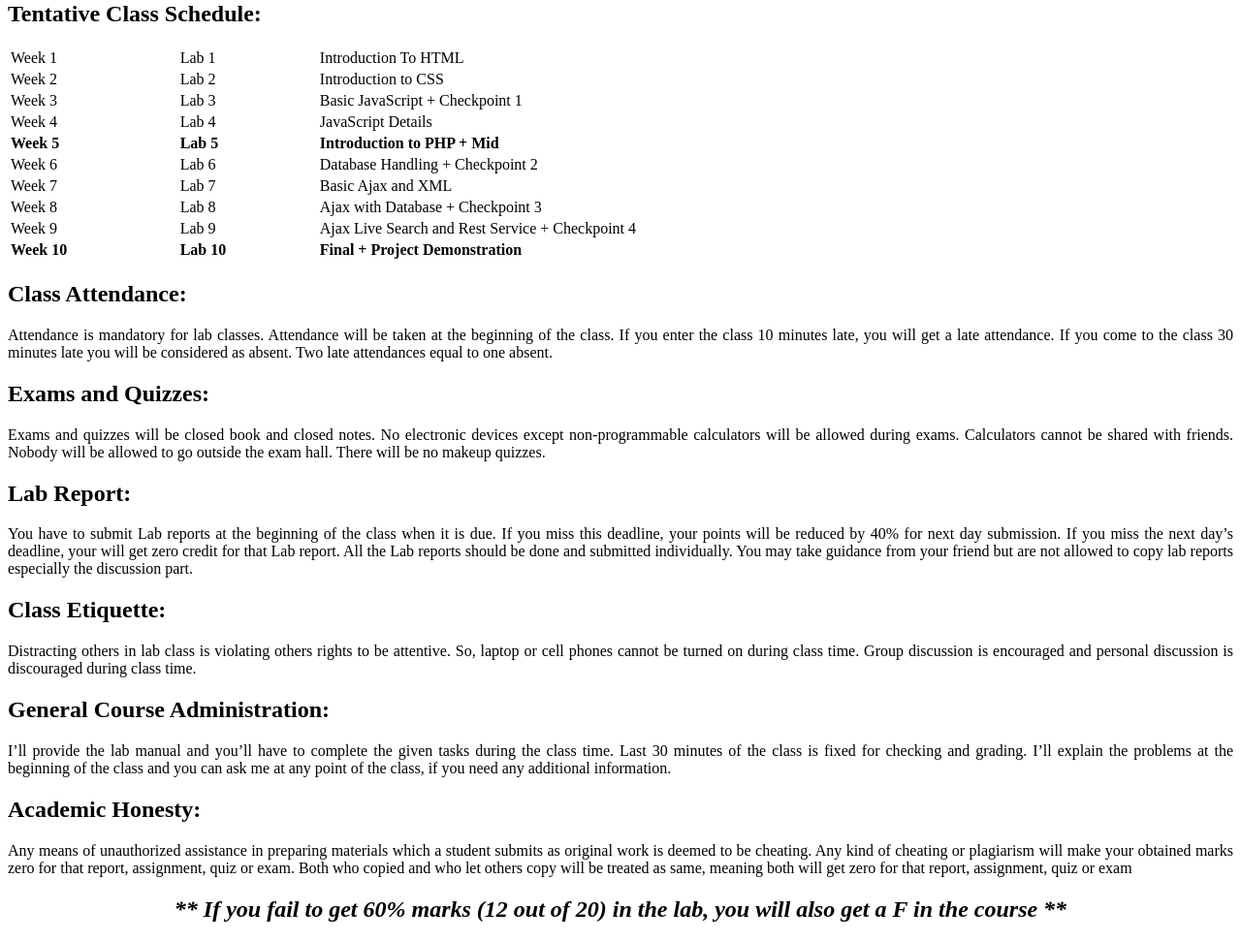
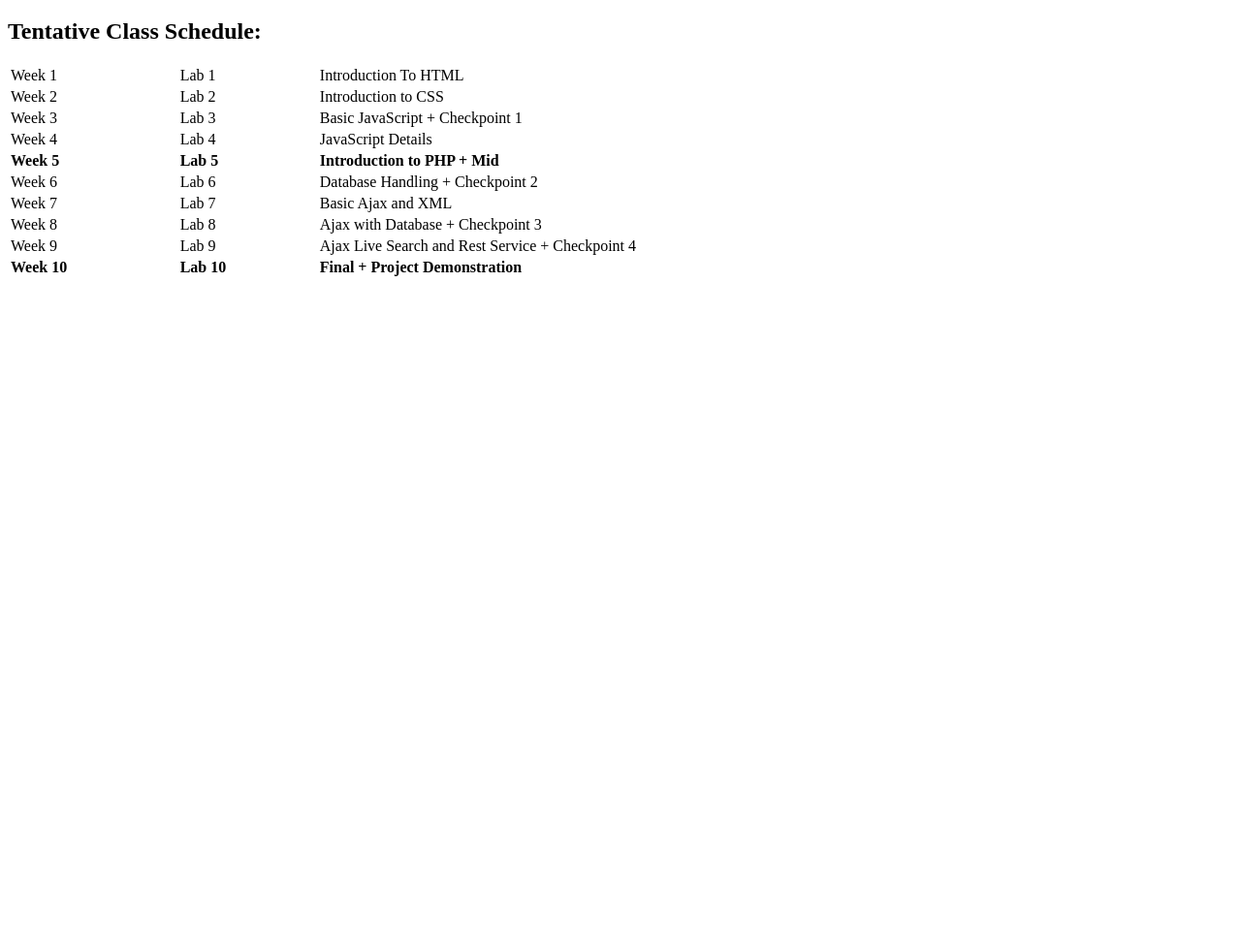
Before and after one commit to waasayanwar/waasayanwar.github.io, a plain HTML site: page index.html in a window 1280 px wide. Shown: the part 772-1744 px from the top of the page at 97% size. After the commit the page ends 1068 px from the top, so only its background shows below. Drawn offline with Linux system fonts and the light colour scheme.

Commit message:
Update index.html

```diff
--- a/index.html
+++ b/index.html
@@ -2,6 +2,7 @@
 <html>
 <head>
 <div align="left"><img src="NSU.png" alt="North South University" align="left" height="200" width="200"></div>
+<br>
 <br>
 <div align="left">
 <h1 style="text-align:left;">WAASAY ANWAR-CSE482L: Summer-19_Section7</h1>
@@ -113,51 +114,6 @@ client-side programming knowledge.
 
   </tr>
 </table>
-<h2><strong>Class Attendance:</strong></h2>
-<p style="text-align: justify;">
-Attendance is mandatory for lab classes. Attendance will be taken at the
-beginning of the class. If you enter the class 10 minutes late, you will get a late attendance. If you
-come to the class 30 minutes late you will be considered as absent. Two late attendances equal to
-one absent.
-</p>
-<h2><strong>Exams and Quizzes:</strong></h2>
-<p style="text-align: justify;">
-Exams and quizzes will be closed book and closed notes. No electronic
-devices except non-programmable calculators will be allowed during exams. Calculators cannot
-be shared with friends. Nobody will be allowed to go outside the exam hall. There will be no
-makeup quizzes.
-</p>
-<h2><strong>Lab Report:</strong></h2>
-<p style="text-align: justify;">
-You have to submit Lab reports at the beginning of the class when it is due. If you
-miss this deadline, your points will be reduced by 40% for next day submission. If you miss the
-next day’s deadline, your will get zero credit for that Lab report. All the Lab reports should be
-done and submitted individually. You may take guidance from your friend but are not allowed to
-copy lab reports especially the discussion part.
-</p>
-<h2><strong>Class Etiquette:</strong></h2>
-<p style="text-align: justify;">
-Distracting others in lab class is violating others rights to be attentive. So, laptop
-or cell phones cannot be turned on during class time. Group discussion is encouraged and personal
-discussion is discouraged during class time.
-</p>
-<h2><strong>General Course Administration:</strong></h2>
-<p style="text-align: justify;">
-I’ll provide the lab manual and you’ll have to complete the
-given tasks during the class time. Last 30 minutes of the class is fixed for checking and grading.
-I’ll explain the problems at the beginning of the class and you can ask me at any point of the class,
-if you need any additional information.
-</p>
-<h2><strong>Academic Honesty:</strong></h2>
-<p style="text-align: justify;">
-Any means of unauthorized assistance in preparing materials which a student
-submits as original work is deemed to be cheating. Any kind of cheating or plagiarism will make
-your obtained marks zero for that report, assignment, quiz or exam. Both who copied and who let
-others copy will be treated as same, meaning both will get zero for that report, assignment, quiz or
-exam
-</p>
-<h2 style="text-align:center;"><i>** If you fail to get 60% marks (12 out of 20) in the lab,
-you will also get a F in the course **</i></h2>
 
 </body>
 </html>
```
